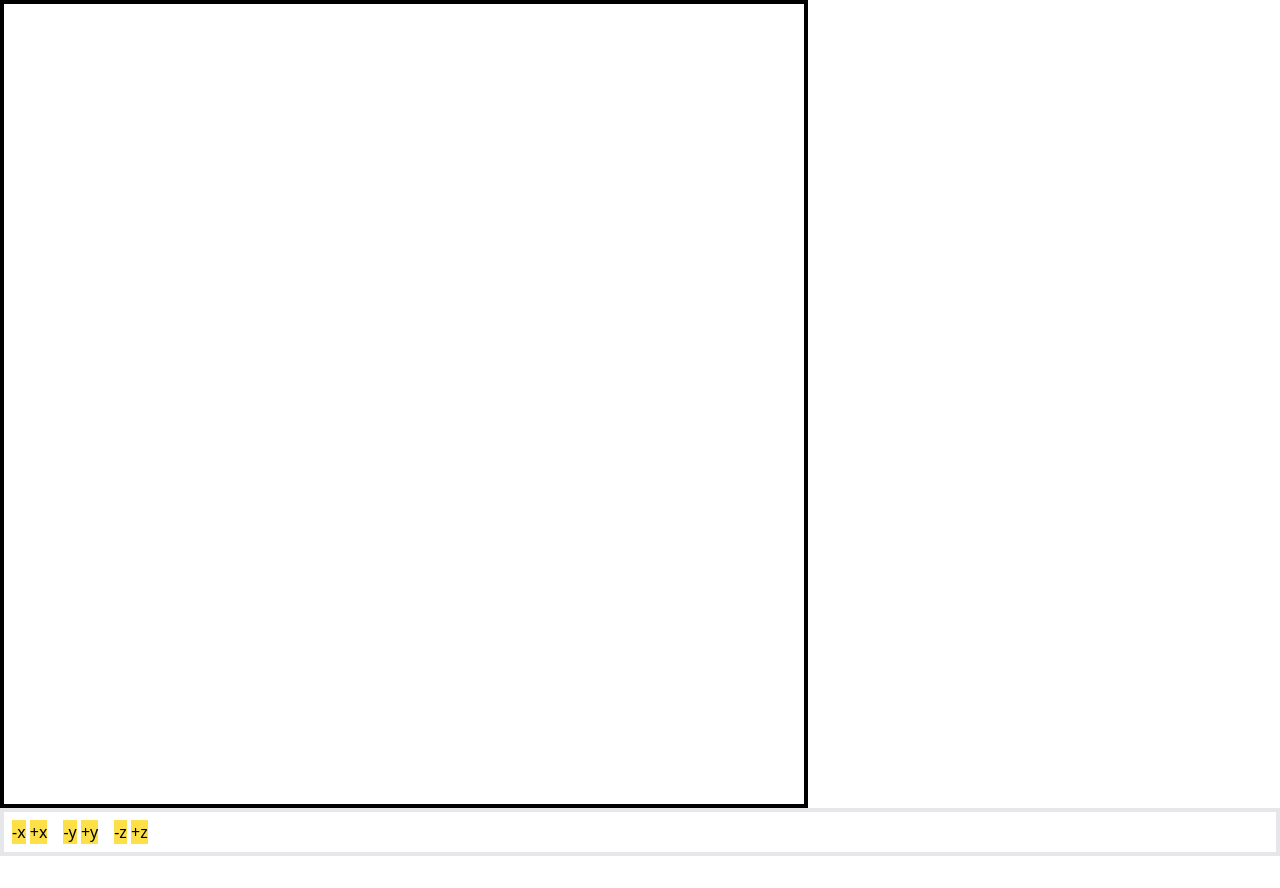
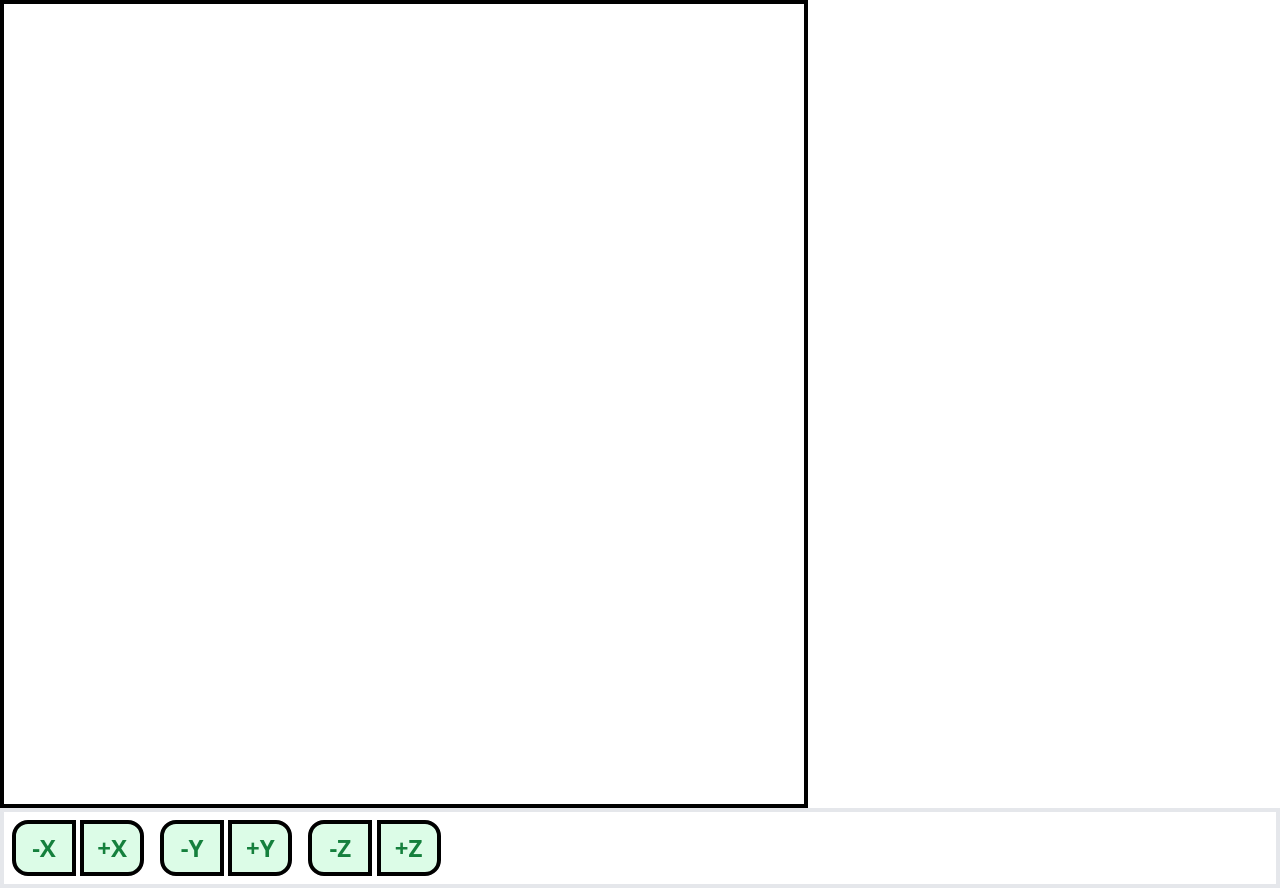
Before and after one commit to calebsg225/geodesic, a website built with Vite: page index.html in a window 1280 px wide. Before the commit the page ends 856 px from the top, so only its background shows below. Built offline with nearby package versions, Linux system fonts and the light colour scheme.

Commit message:
style buttons a bit

```diff
--- a/src/main.ts
+++ b/src/main.ts
@@ -3,10 +3,11 @@ import Geodesic from './scripts/Geodesic';
 
 // nav buttons
 const createNavSection = (navD: string) => {
+  const buttonStyles = "bg-green-100 p-2 font-bold text-2xl text-green-700 w-16 border-4 border-black";
   return `
     <div id="${navD}-nav" class="p-2">
-      <button id="${navD}-down" data-nav="${navD}-down" class="bg-yellow-300">-${navD}</button>
-      <button id="${navD}-up" data-nav="${navD}-up" class="bg-yellow-300">+${navD}</button>
+      <button id="${navD}-down" data-nav="${navD}-down" class="${buttonStyles} rounded-l-2xl">-${navD.toUpperCase()}</button>
+      <button id="${navD}-up" data-nav="${navD}-up" class="${buttonStyles} rounded-r-2xl">+${navD.toUpperCase()}</button>
     </div>
   `
 }
--- a/src/scripts/geodesic.ts
+++ b/src/scripts/geodesic.ts
@@ -33,8 +33,8 @@ class Geodesic {
 
   render = () => {}
 
-  rotate = (axis: string, positive: boolean) => {
-    console.log(`Rotated in the ${positive ? "+" : "-"} ${axis} direction...`);
+  rotate = (axis: string, isPositive: boolean) => {
+    console.log(`Rotated in the ${isPositive ? "+" : "-"} ${axis} direction...`);
   }
 }
 
```
Also changed, not shown: src/output.css.
